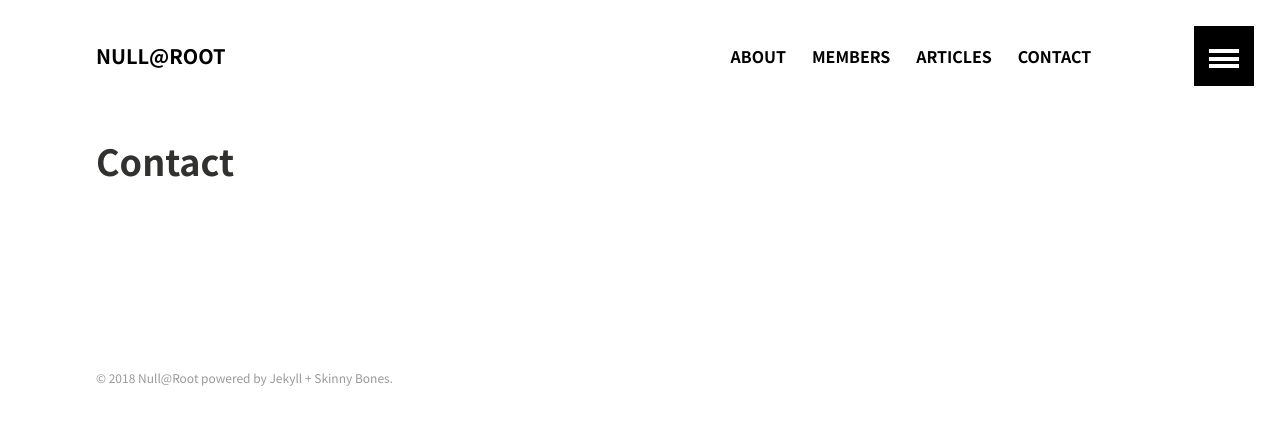
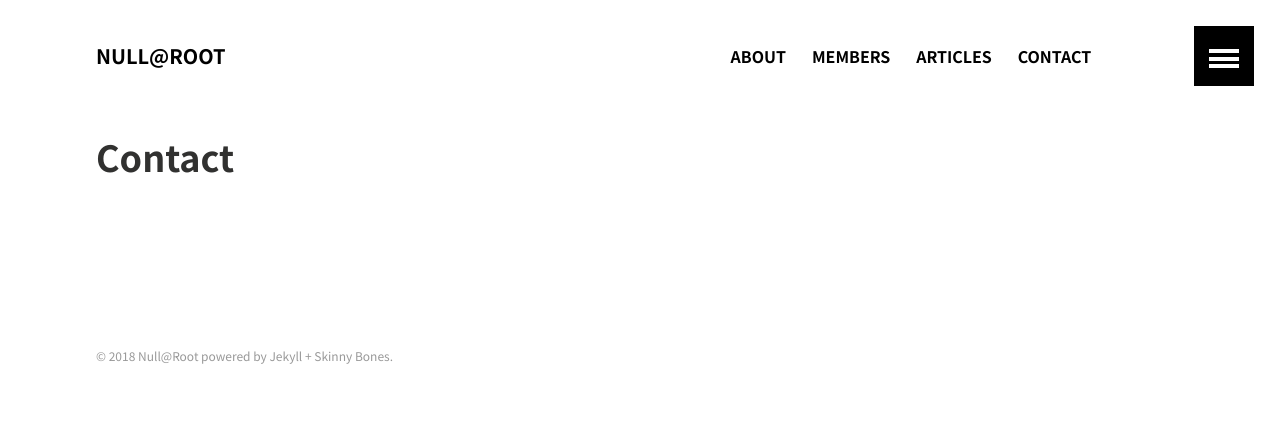
Before and after one commit to null2root/null2root.github.com, a Jekyll site: the page built from contact/index.md, in a window 1280 px wide. Shown: the top 425 px of the page. Built offline with Jekyll 4.4.1, drawn with Linux system fonts in a browser that asks for light colours.

Commit message:
[-] modify font-height

```diff
--- a/_sass/_variables.scss
+++ b/_sass/_variables.scss
@@ -18,7 +18,7 @@ $code-font                   	: monospace;
 $alt-font                    	: $heading-font;
 
 $doc-font-size               	: 16;
-$doc-line-height             	: 24;
+$doc-line-height             	: 20;
 
 $border-radius               	: 3px;
 
```
